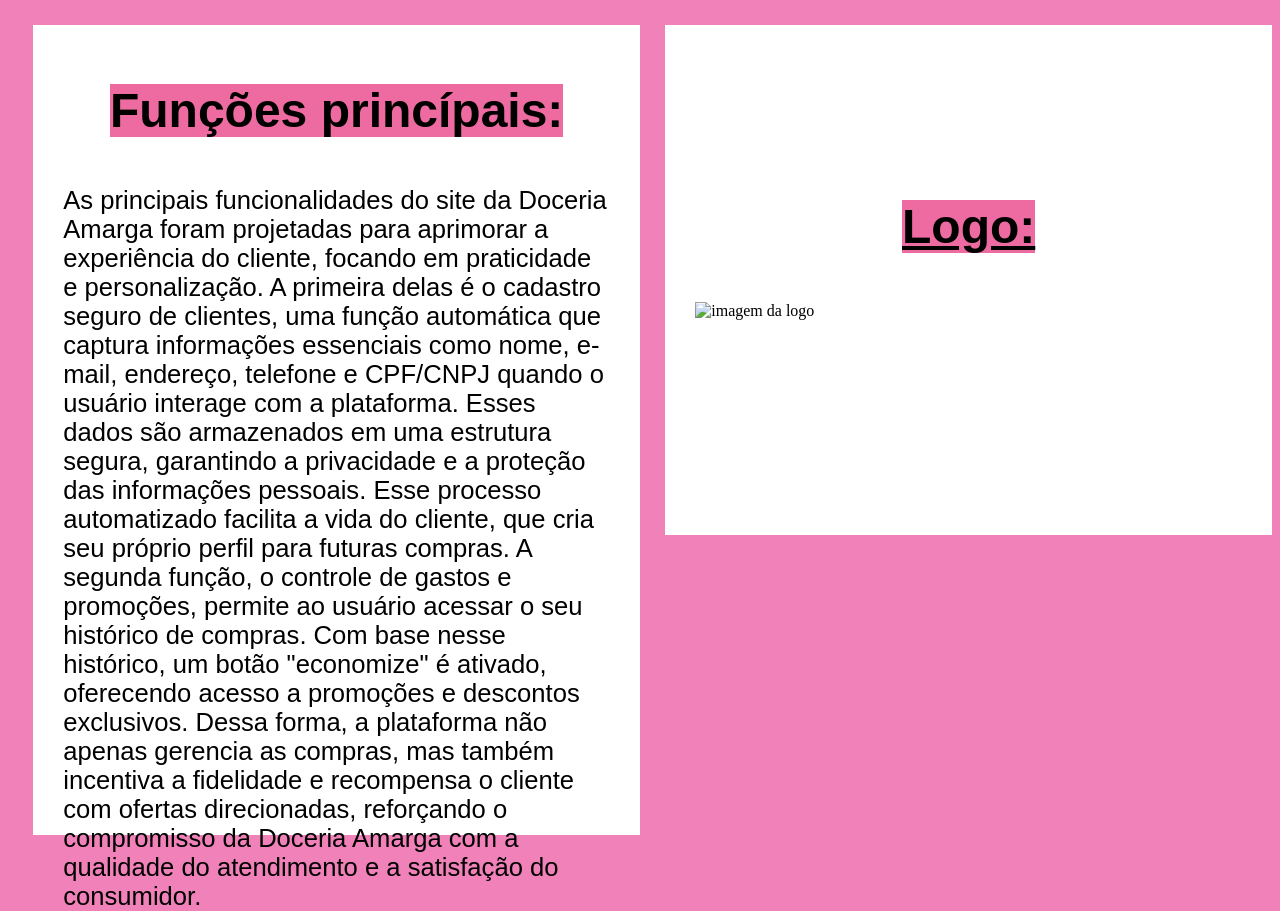
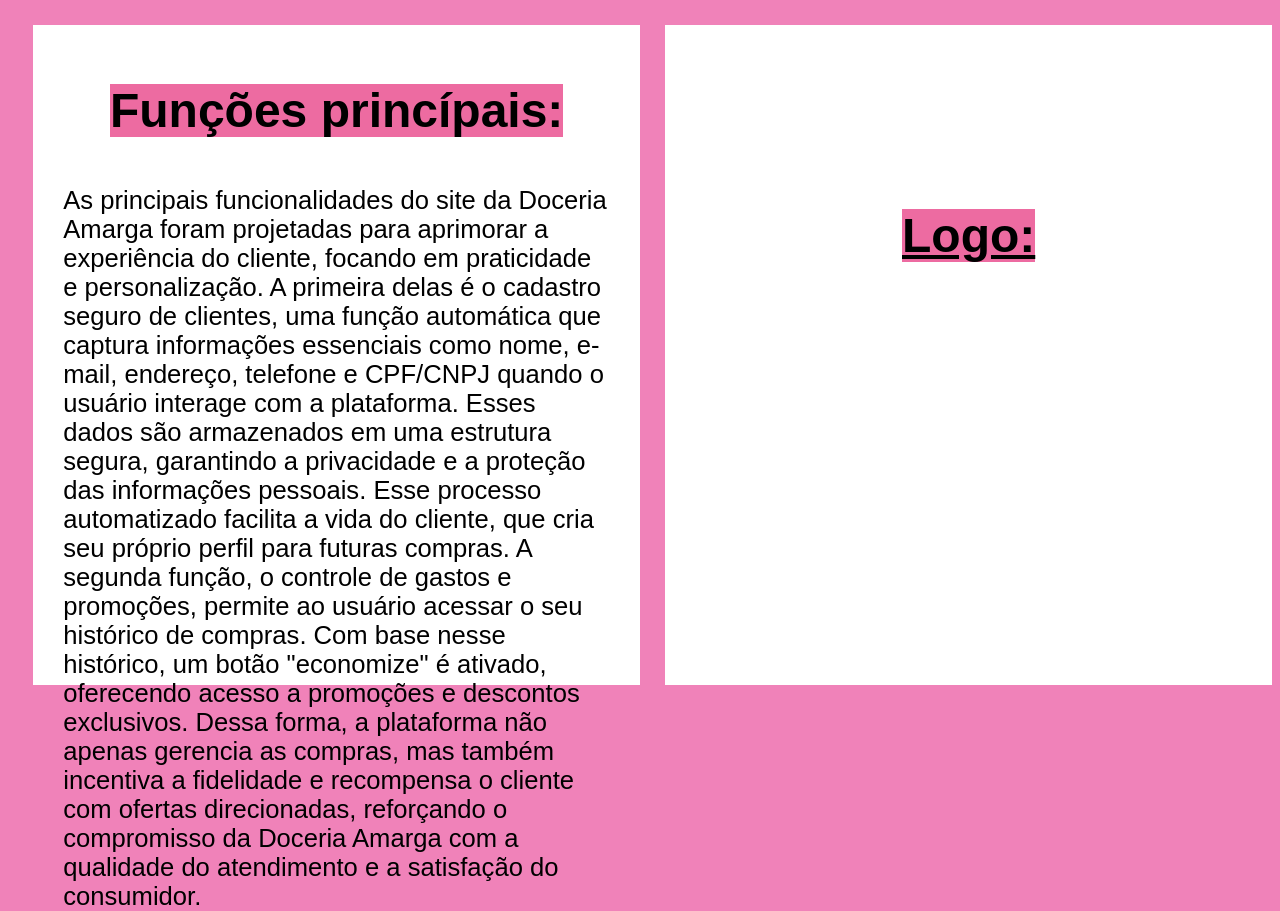
Before and after one commit to Isabeli1234/Desenvolvimento-web, a plain HTML site: page TrabalhoFinal/segundaPgn.html in a window 1280 px wide. Drawn offline with Linux system fonts and the light colour scheme.

Commit message:
Add files via upload

```diff
--- a/TrabalhoFinal/segundaPgn.html
+++ b/TrabalhoFinal/segundaPgn.html
@@ -20,10 +20,10 @@
                 border-left: 30px solid #ffffff;
                 border-right: 30px solid #ffffff;
                 border-top: 10px solid #ffffff;
-                border-bottom: 400px solid #ffffff;
+                border-bottom: 250px solid #ffffff;
             }
             .segundaDivisao{
-             background-color: #ffffff;
+                background-color: #ffffff;
                 align-content: center;
                 margin-left:2%;
                 justify-content: space-evenly;
@@ -32,7 +32,7 @@
                 border-left: 30px solid #ffffff;
                 border-right: 30px solid #ffffff;
                 border-top: 10px solid #ffffff;
-                border-bottom: 100px solid #ffffff;
+                border-bottom: 250px solid #ffffff;
             }
         </style>
 
@@ -49,8 +49,6 @@
 
         <div class="segundaDivisao">
         <h3 style="font-family: Arial, Helvetica, sans-serif; font-size: 300%;"><center><mark style="background-color: rgba(227, 22, 107, 0.637);"><a style="color: rgb(0, 0, 0);" href="segundaPgn.html">Logo:</a></mark></center></h3>
-        <img src="" alt="imagem da logo">
     </div>
-
     </body>
 </html>
```
Also changed, not shown: TrabalhoFinal/be458eed-5b08-4d21-b94c-c3496c5c2a4d.jpeg (added).
